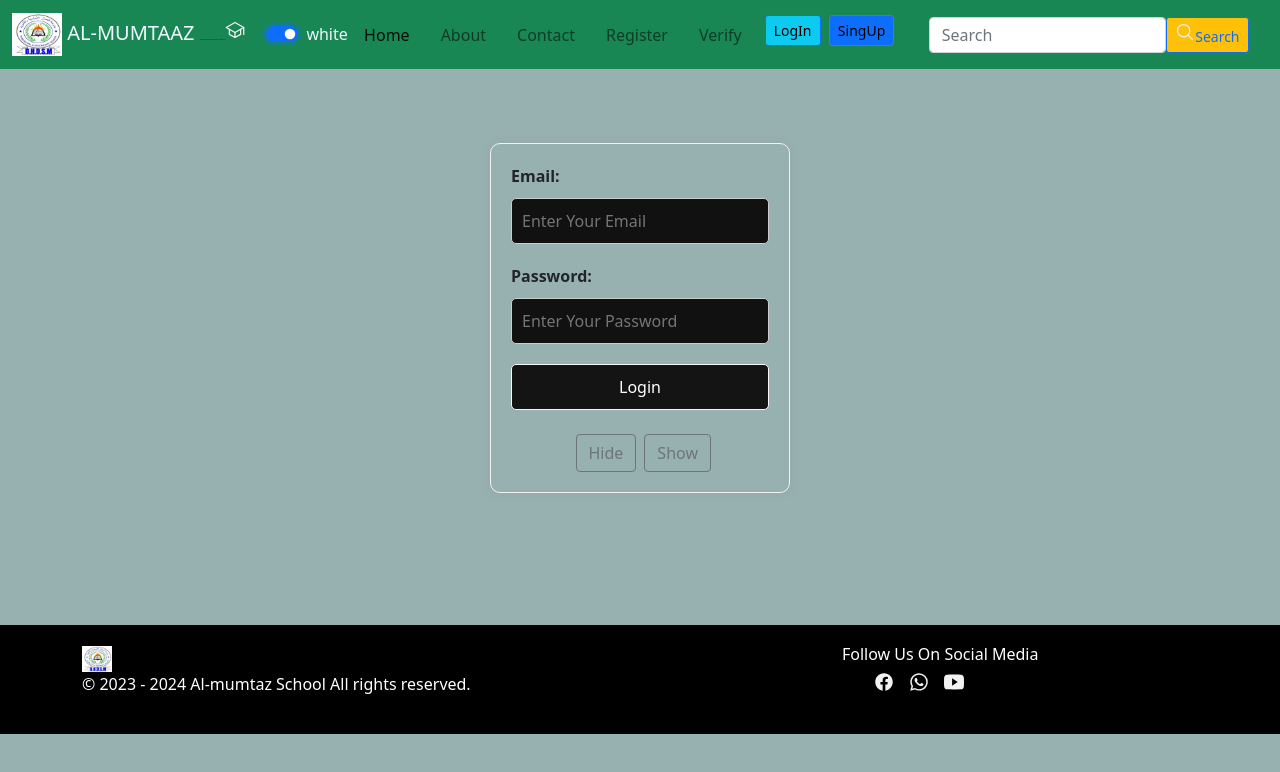
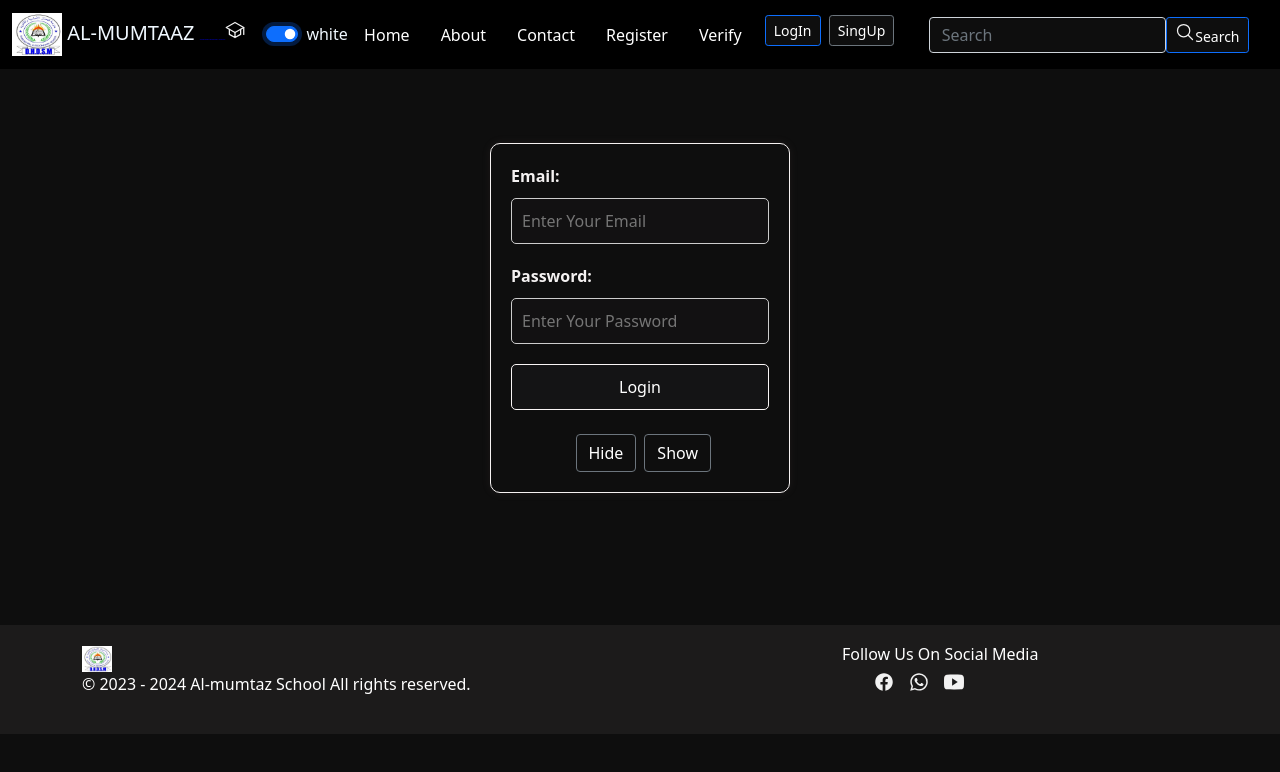
Before and after one commit to Abdirahmanabdulahi/S-S-MANAGEMENT, a plain HTML site: page login.html in a window 1280 px wide. Both pictures are taken after a click on the switch "dark". Drawn offline with nearby package versions, Linux system fonts and the light colour scheme.

Commit message:
Update user dark.css in  to  ssmanagement

```diff
--- a/DARK.CSS
+++ b/DARK.CSS
@@ -14,13 +14,13 @@ marquee{ animation:3.5s infinite linear; animation-duration: 0.1s;}
     background-color: black;
     color: aliceblue;
 }
-.navbar  .nav-link a{
+.navbar  .nav-link{
 
-    color: aliceblue;
+    color: white !important;
 }
 #nav{
-  background-color: black;
-  color: aliceblue;
+  background-color: black !important;
+
 }
 .navbar{
   background-color: black;
@@ -41,7 +41,7 @@ nav.sticky{
 /* footer */
 
 footer {
-  background-color: black;
+  background-color: rgb(28, 27, 27);
   padding: 20px 0; /* Adjust padding as needed */
 }
 
@@ -122,6 +122,11 @@ section .content .title{ font-size: 21px; font-weight: 600; margin: 30px 0 10px
 
 
   /* Styles for the login form */
+  .mebg{
+
+    background-color: #0e0e0e !important;
+    color: #f4f1f1;
+}
   #login-form {
     max-width: 300px;
     margin: 50px auto;
@@ -129,6 +134,8 @@ section .content .title{ font-size: 21px; font-weight: 600; margin: 30px 0 10px
     border: 1px solid #f5f1f1;
     border-radius: 10px;
     box-shadow: 0 0 10px rgba(156, 128, 128, 0.1);
+    background-color: #0e0e0e;
+    color: #f4f1f1;
 }
 
 #login-form label {
@@ -140,9 +147,13 @@ section .content .title{ font-size: 21px; font-weight: 600; margin: 30px 0 10px
 
 #login-form input{
   background-color: #121112;
-  color: #f9f8f8;
+
 }
 
+.contactForm{
+  background-color: #0e0e0e;
+  counter-reset: white;
+}
 
 #login-form input[type="submit"] {
     width: 100%;
@@ -170,6 +181,7 @@ section .content .title{ font-size: 21px; font-weight: 600; margin: 30px 0 10px
     font-weight: bold;
     color: rgb(247, 251, 247);
 }
+
 
 
 
@@ -208,6 +220,22 @@ select {
   color: #faf8f8;
 }
 
+.putin[type="search"]{
+background-color: #0e0e0e !important;
+color: white;
+}
+#putin[type="search"]{
+background-color: #0e0e0e !important;
+color: white;
+}
+
+.btn{
+  background-color: #0e0e0e !important;
+  color: white !important;
+}
+.btn a{
+  color: white !important;
+}
 
 
 select {
```
